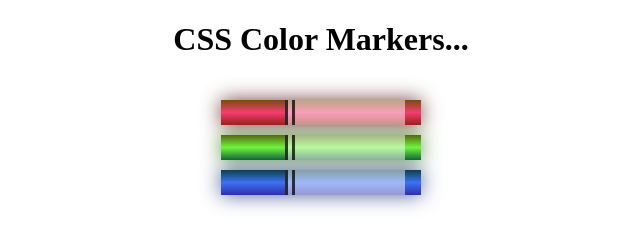
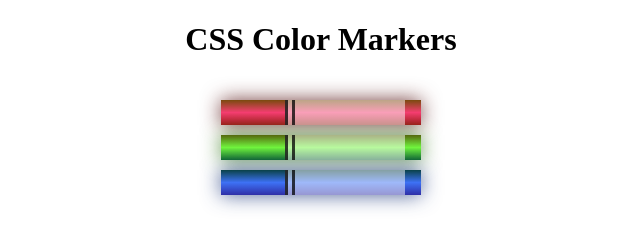
Before and after one commit to olegnovitskiy/freecodecamp-set-of-colored-markers, a plain HTML site: page index.html in a window 1280 px wide. Shown: the whole page, without its empty margins (319-959 px from the left). Drawn offline with Linux system fonts and the light colour scheme.

Commit message:
Update index.html

```diff
--- a/index.html
+++ b/index.html
@@ -8,7 +8,7 @@
   </head>
 
   <body>
-    <h1>CSS Color Markers...</h1>
+    <h1>CSS Color Markers</h1>
     <div class="container">
       <div class="marker red">
         <div class="cap"></div>
```
